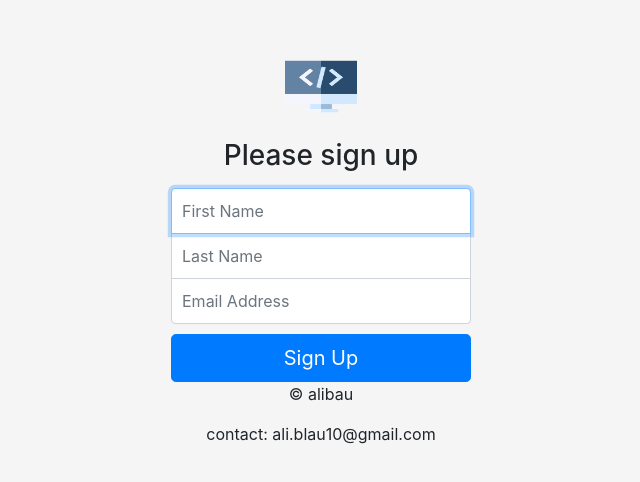
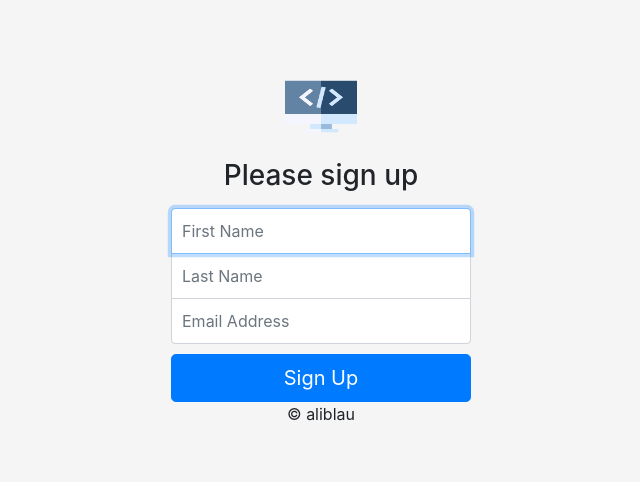
Before and after one commit to alibizhan/newsletter-signup, a website: page signup.html in a window 1280 px wide. Shown: the part 140-622 px from the top of the page, without its empty margins (319-959 px from the left). Drawn offline with nearby package versions, Linux system fonts and the light colour scheme.

Commit message:
minor changes

```diff
--- a/signup.html
+++ b/signup.html
@@ -57,8 +57,7 @@
     <input type="text" class="form-control middle" name = "lastName" placeholder="Last Name" required>
     <input type="email" class="form-control bottom"name = "emailAddress" placeholder="Email Address" required>
     <button class="w-100 btn btn-lg btn-primary" type="submit">Sign Up</button>
-    <p>&copy; alibau</p>
-    <p>contact: ali.blau10@gmail.com</p>
+    <p>&copy; aliblau</p>
   </form>
 </main>
 
```
